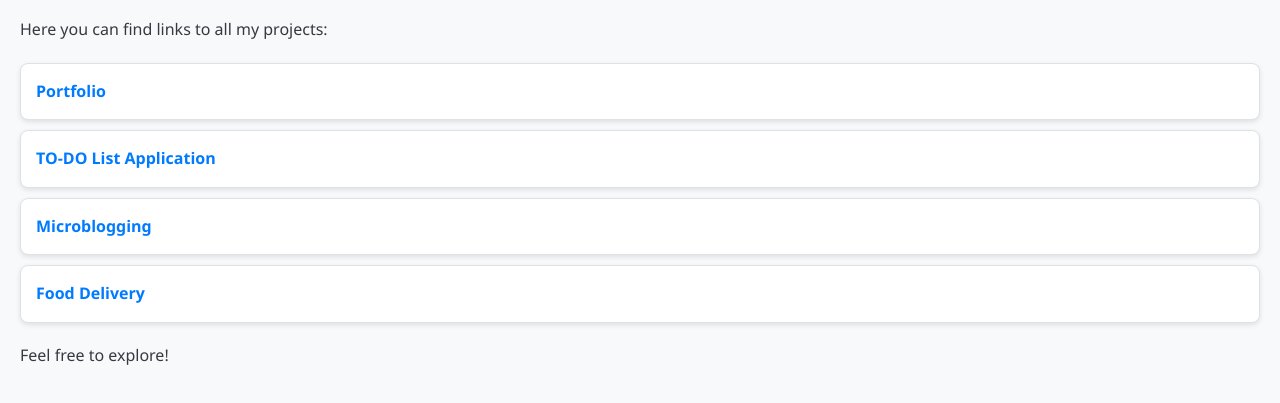
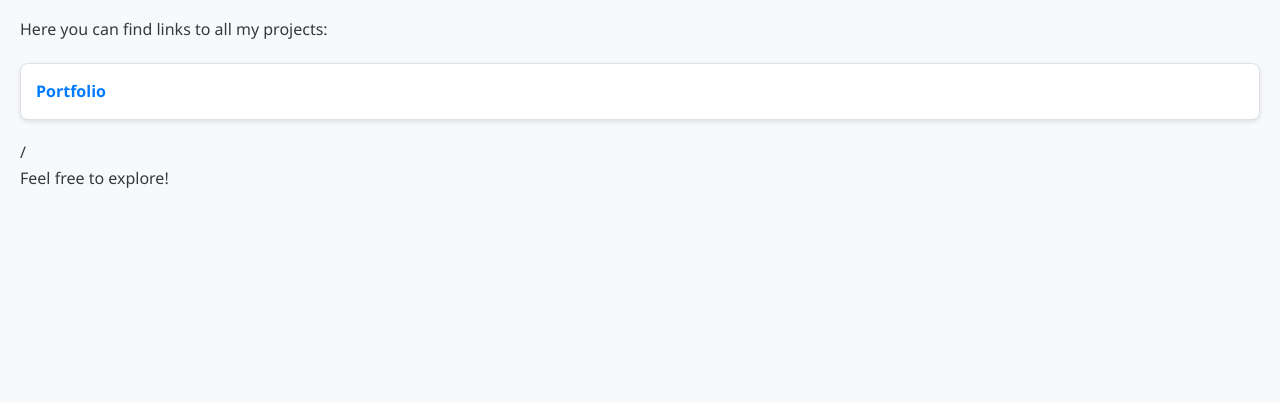
Before and after one commit to JENCYSPARK/FSWD, a plain HTML site: page index.html in a window 1280 px wide. Shown: the part 87-490 px from the top of the page. Drawn offline with Linux system fonts and the light colour scheme.

Commit message:
Update index.html

```diff
--- a/index.html
+++ b/index.html
@@ -80,11 +80,8 @@
     <h1>Welcome to My Programs</h1>
     <p>Here you can find links to all my projects:</p>
     <ul>
-        <li><a href="Ex 1/public/index.html">Portfolio</a></li>
-        <li><a href="jencyspark.github.io./Ex 2/client/index.html">TO-DO List Application</a></li>
-        <li><a href="Ex 3/public/index.html">Microblogging</a></li>
-        <li><a href="Ex 4/public/index.html">Food Delivery</a></li>
-    </ul>
+        <li><a href="jencyspark.github.io./Ex 1/public/index.html">Portfolio</a></li>
+    </ul>/
     <p>Feel free to explore!</p>
 </body>
 </html>
```
